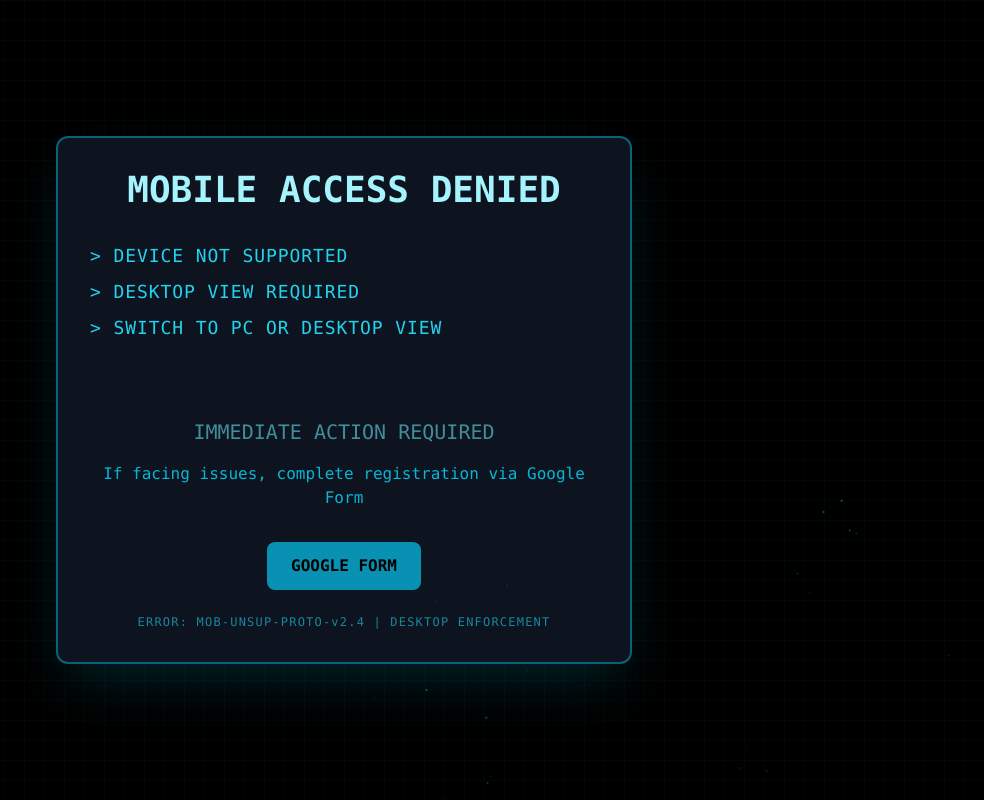
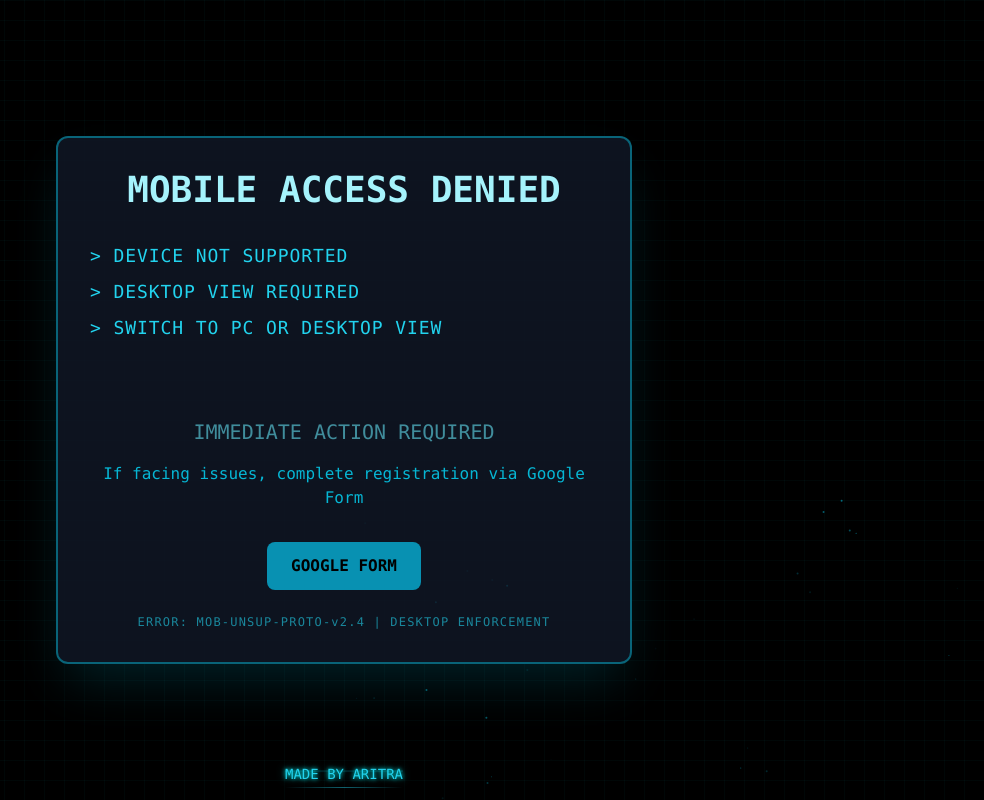
Before and after one commit to Krishgoenka/TechXtreme, a Next.js app: page /unsupported in a window 1280 px wide. Shown: the whole page, without its empty margins (296-1280 px from the left). Built offline with nearby package versions, Linux system fonts and the light colour scheme.

Commit message:
Maa kalir dibbi last commit

```diff
--- a/app/unsupported/page.jsx
+++ b/app/unsupported/page.jsx
@@ -1,6 +1,126 @@
 "use client";
 import { AnimatePresence, motion } from "framer-motion";
 import { useEffect, useState } from "react";
+
+const CyberpunkFooter = () => {
+  const [showGlitch, setShowGlitch] = useState(false);
+
+  useEffect(() => {
+    const interval = setInterval(() => {
+      setShowGlitch(true);
+      setTimeout(() => setShowGlitch(false), 150);
+    }, 3000);
+
+    return () => clearInterval(interval);
+  }, []);
+
+  return (
+    <div className="fixed bottom-4 font-mono">
+      <motion.div
+        className="relative"
+        initial={{ opacity: 0, y: 20 }}
+        animate={{ opacity: 1, y: 0 }}
+        transition={{ duration: 0.8, ease: "easeOut" }}
+      >
+        {/* Base text with continuous glow */}
+        <motion.div
+          className="text-sm text-cyan-400 relative z-10"
+          animate={{
+            textShadow: [
+              "0 0 4px #0ff, 0 0 8px rgba(0,255,255,0.3)",
+              "0 0 4px #0ff, 0 0 12px rgba(0,255,255,0.5)",
+              "0 0 4px #0ff, 0 0 8px rgba(0,255,255,0.3)",
+            ],
+          }}
+          transition={{
+            duration: 2,
+            repeat: Infinity,
+            ease: "linear",
+          }}
+        >
+          <motion.span
+            animate={{ skewX: [-0.5, 0.5, -0.5] }}
+            transition={{ duration: 2, repeat: Infinity }}
+          >
+            MADE BY ARITRA
+          </motion.span>
+        </motion.div>
+
+        {/* Glitch effect layers */}
+        <AnimatePresence>
+          {showGlitch && (
+            <>
+              <motion.div
+                className="absolute inset-0 text-sm text-red-400/50"
+                initial={{ x: -2, opacity: 0 }}
+                animate={{ x: 2, opacity: 0.5 }}
+                exit={{ x: -2, opacity: 0 }}
+                transition={{ duration: 0.15 }}
+              >
+                MADE BY ARITRA
+              </motion.div>
+              <motion.div
+                className="absolute inset-0 text-sm text-blue-400/50"
+                initial={{ x: 2, opacity: 0 }}
+                animate={{ x: -2, opacity: 0.5 }}
+                exit={{ x: 2, opacity: 0 }}
+                transition={{ duration: 0.15 }}
+              >
+                MADE BY ARITRA
+              </motion.div>
+            </>
+          )}
+        </AnimatePresence>
+
+        {/* Animated decorative lines */}
+        <motion.div
+          className="absolute -bottom-1 left-0 h-[1px] bg-gradient-to-r from-transparent via-cyan-400 to-transparent w-full"
+          animate={{
+            scaleX: [0.9, 1.1, 0.9],
+            opacity: [0.3, 0.6, 0.3],
+          }}
+          transition={{
+            duration: 2,
+            repeat: Infinity,
+            ease: "linear",
+          }}
+        />
+
+        {/* Small scanning line */}
+        <motion.div
+          className="absolute top-0 left-0 w-full h-full overflow-hidden"
+          style={{ pointerEvents: "none" }}
+        >
+          <motion.div
+            className="h-[2px] w-full bg-cyan-400/20"
+            animate={{
+              y: [-20, 20],
+              opacity: [0, 1, 0],
+            }}
+            transition={{
+              duration: 1.5,
+              repeat: Infinity,
+              ease: "linear",
+            }}
+          />
+        </motion.div>
+
+        {/* Background subtle flicker */}
+        <motion.div
+          className="absolute inset-0 bg-cyan-900/5"
+          animate={{
+            opacity: [0, 0.1, 0],
+          }}
+          transition={{
+            duration: 0.5,
+            repeat: Infinity,
+            repeatType: "reverse",
+          }}
+        />
+      </motion.div>
+    </div>
+  );
+};
 
 const TypingText = ({ text }) => {
   const [displayText, setDisplayText] = useState("");
@@ -132,7 +252,7 @@ const Unsupported = () => {
 
         <div className="space-x-4">
           <a
-            href="https://docs.google.com/forms/d/your-registration-link"
+            href="https://forms.gle/E2RJPZt2bbks1i94A"
             target="_blank"
             rel="noopener noreferrer"
             className="inline-block px-6 py-3 bg-cyan-600 hover:bg-cyan-500 text-black font-bold rounded-lg transition-all hover:scale-105 hover:shadow-cyan-500/50 hover:shadow-lg"
@@ -145,6 +265,7 @@ const Unsupported = () => {
           ERROR: MOB-UNSUP-PROTO-v2.4 | DESKTOP ENFORCEMENT
         </div>
       </div>
+      <CyberpunkFooter />
     </div>
   );
 };
```
